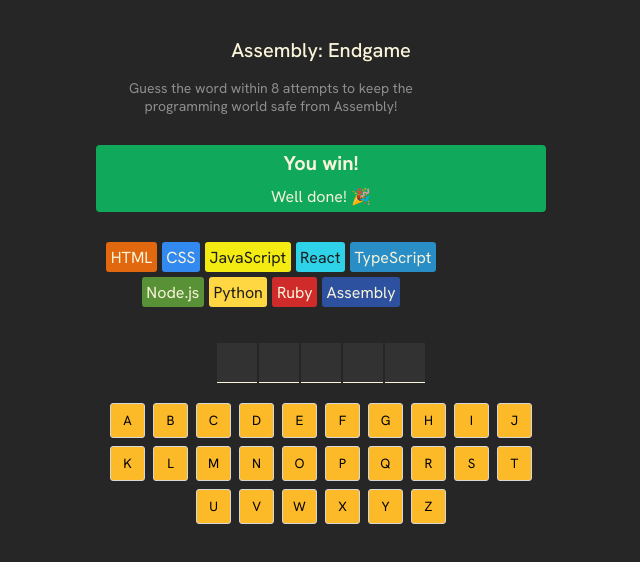
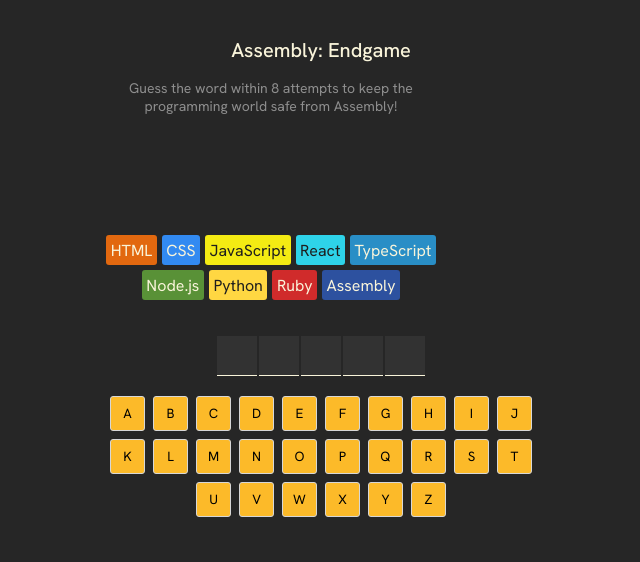
Before and after one commit to Shessire/Assembly-Endgame, a React (Vite) app: page / in a window 1280 px wide. Shown: the top 562 px of the page, without its empty margins (319-959 px from the left). Built offline with nearby package versions, Linux system fonts and the light colour scheme.

Commit message:
Add Render Status

```diff
--- a/src/App.css
+++ b/src/App.css
@@ -33,22 +33,30 @@
     color: #8E8E8E;
 }
 
-div.game-status {
-    background-color: #10A95B;
+section.game-status {
     display: flex;
     flex-direction: column;
     align-items: center;
     color: #F9F4DA;
+    min-height: 60px;
     border-radius: 4px;
     margin-block: 30px;
 }
 
-div.game-status > h2 {
-    font-size: 1.25rem;
+section.game-status.won {
+    background-color: #10A95B;
+
+}
+
+section.game-status.lost {
+    background-color: #BA2A2A;
+}
+
+section.game-status > h2 {
     margin: 5px;
 }
 
-div.game-status > p {
+section.game-status > p {
     margin: 5px;
 }
 
--- a/src/components/Header.jsx
+++ b/src/components/Header.jsx
@@ -23,16 +23,36 @@
         ))
     }
 
+    const gameStatusClass = clsx("game-status", {
+        won: isGameWon,
+        lost: isGameLost
+    })
+
     return (
         <section className="Header">
             <h1>Assembly: Endgame</h1>
             <p>Guess the word within 8 attempts to keep the programming
                 world safe from Assembly!
             </p>
-            <div className="game-status">
-                <h2>You win!</h2>
-                <p>Well done! 🎉</p>
-            </div>
+            <section className={gameStatusClass}>
+            {
+                isGameOver ? (
+                    isGameWon ? (
+                        <>
+                            <h2>You win!</h2>
+                            <p>Well done! 🎉</p>
+                        </>
+                    ) : (
+                        <>
+                            <h2>Game over!</h2>
+                            <p>You lose! Better start learning Assembly 😈</p>
+                        </>
+                    )
+                ) : (
+                    null
+                )
+            }
+            </section>
             <div className="language-chips">
                 {
                     languages.map((l, index) => {
```
